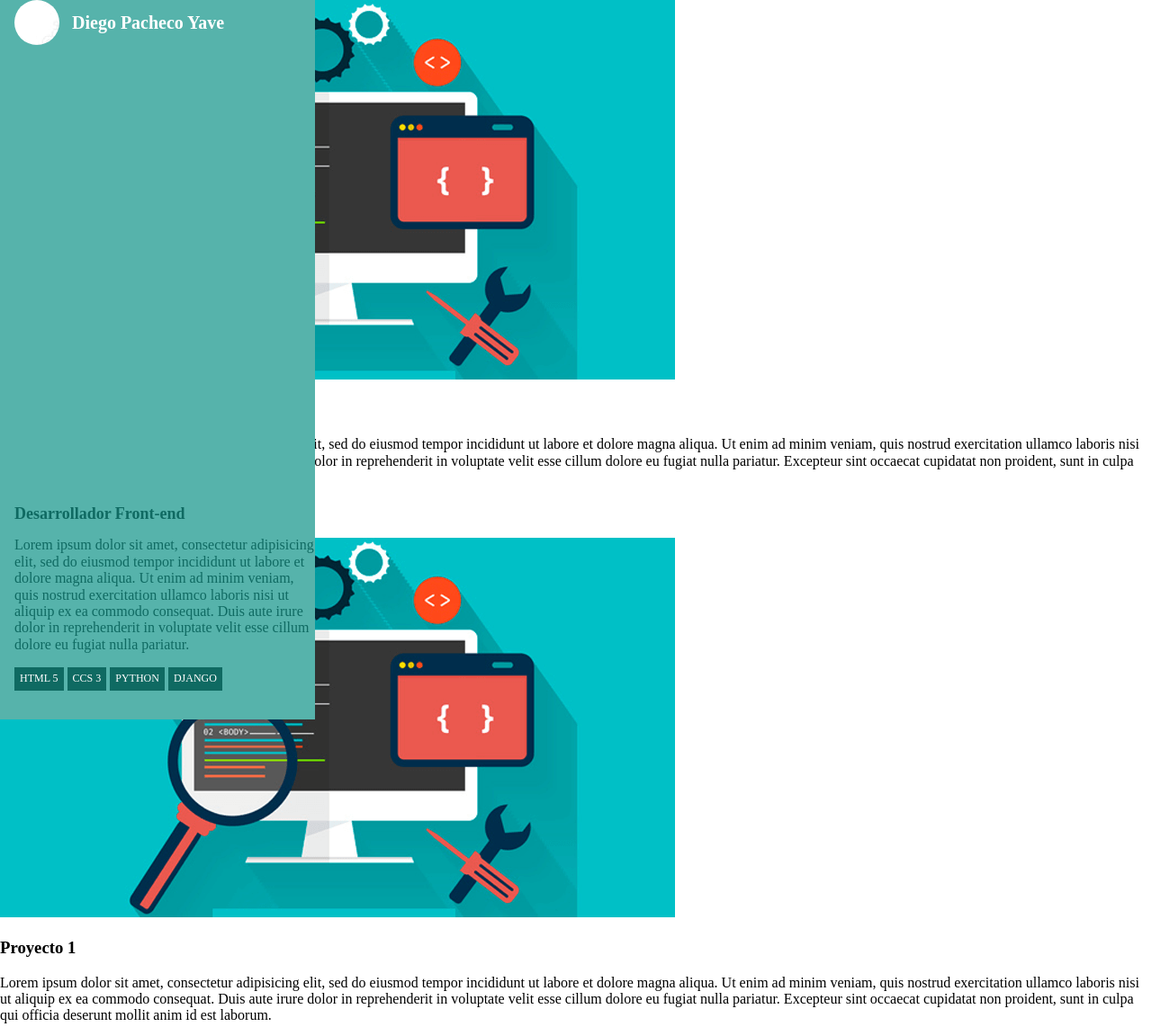
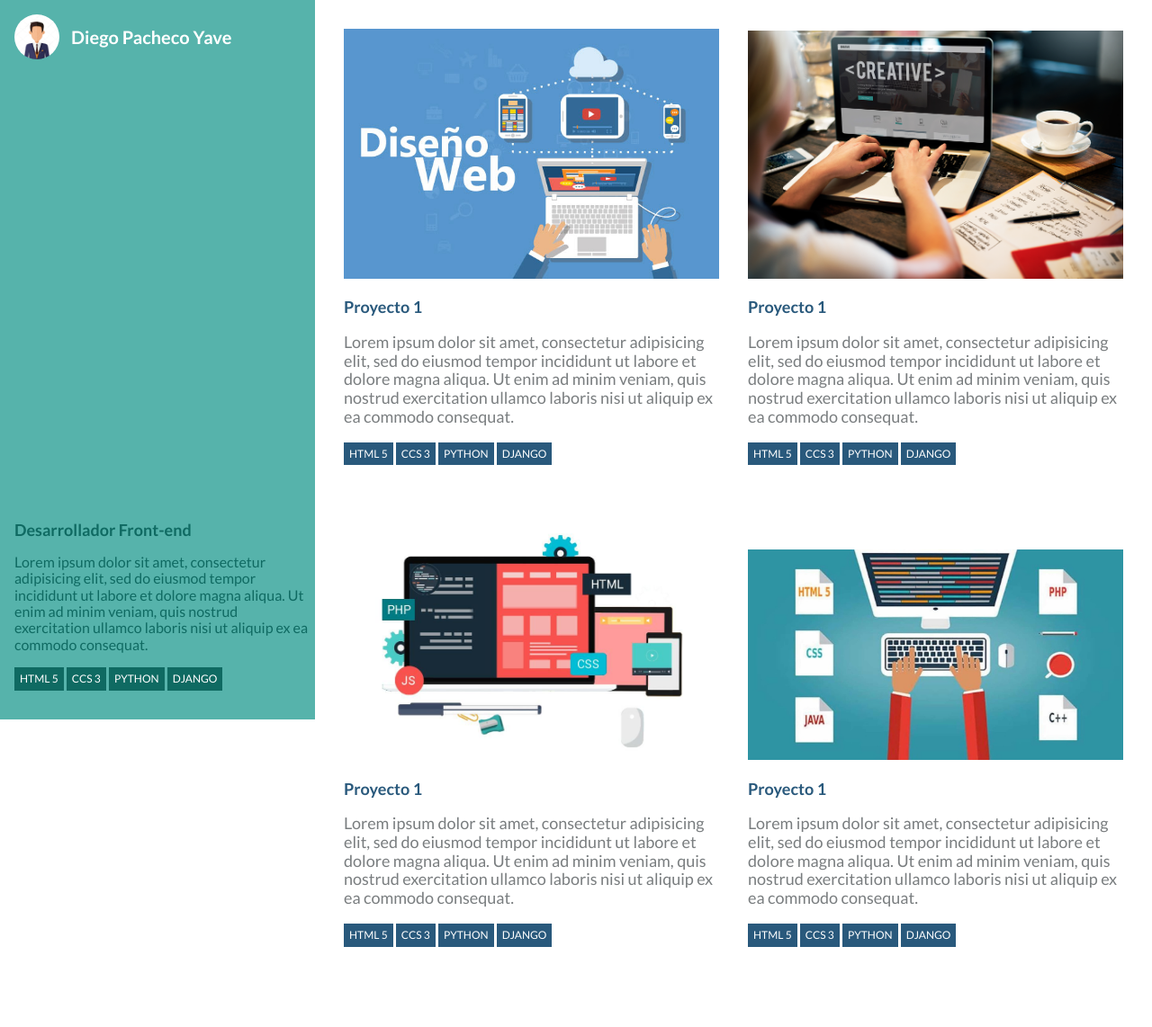
Before and after one commit to diegopacheco-dev/Proyecto-Devcode, a plain HTML site: page index.html in a window 1280 px wide. Shown: the top 1142 px of the page at 90% size. After the commit the page ends 1101 px from the top, so only its background shows below. Drawn offline with Linux system fonts and the light colour scheme.

Commit message:
Terminamos de agregar los estilos a los proyectos, proyecto completo

```diff
--- a/css/estilo.css
+++ b/css/estilo.css
@@ -1,11 +1,15 @@
 *{
 	box-sizing: border-box;/* el padding y el borde se incluye en la caja sin aumentar el ancho*/
+}
+html{
+	font-family: 'Lato', sans-serif;
 }
 .lateral{
 	background-color: #56B3AB;
 	bottom: 0;
 	left: 0;
 	padding-left: 1em;
+	padding-top: 1em;
 	position: fixed;
 	top: 0;
 	width: 350px;
@@ -17,6 +21,10 @@
 	border-radius: 50%;
 	overflow: hidden;  /* lo que sobre de la caja no se muestra*/
 	margin:0;
+}
+
+.perfil__foto{
+	width: 100%;
 }
 
 .perfil__nombres{
@@ -57,3 +65,41 @@
 	padding:.5em;
 
 }
+
+/* Proyectos */
+
+.proyectos{
+	margin-left: 350px;
+	padding: 1em;
+	display: table;
+}
+
+.proyecto{
+	width: 50%;
+	display:table-cell;
+	padding: 1em;
+}
+
+.proyecto__imagen{
+	width: 100%;
+	background-color: blue;
+}
+
+.proyecto__titulo{
+	color: #29597C;
+	font-size: 18px;
+}
+
+.proyecto__descripcion{
+	color:#797D7F;
+	font-size: 18px;
+}
+
+.proyecto .habilidades .habilidad{
+	background-color: #29597C;
+	color: #FFF;
+	display:inline-block;
+	font-size: 12px;
+	padding:.5em;
+
+}
--- a/index.html
+++ b/index.html
@@ -5,9 +5,12 @@
 	<title>Proyecto Portafolio</title>
 	<link rel="stylesheet" href="css/vendor/normalize.css">
 	<link rel="stylesheet" href="css/estilo.css">
+	<link href="https://fonts.googleapis.com/css?family=Lato:400,700&display=swap" rel="stylesheet">
+
 </head>
 <body>
 	<section class="lateral">
+
 		<div class="perfil">
 			<figure class="perfil__circulo">
 				<img src="img/foto.jpg" alt="" class="perfil__foto">
@@ -18,8 +21,7 @@
 				<p class="informacion__descripcion">Lorem ipsum dolor sit amet, consectetur adipisicing elit, sed do eiusmod
 				tempor incididunt ut labore et dolore magna aliqua. Ut enim ad minim veniam,
 				quis nostrud exercitation ullamco laboris nisi ut aliquip ex ea commodo
-				consequat. Duis aute irure dolor in reprehenderit in voluptate velit esse
-				cillum dolore eu fugiat nulla pariatur.</p>
+				consequat.</p>
 
 				<ul class="habilidades">
 					<li class="habilidad">HTML 5</li>
@@ -33,16 +35,16 @@
 
 	<section class="proyectos">
 
-		<article class="proyecto">
-				<img src="img/proyecto1.png" class="proyecto__imagen" alt="">
+		<div class="row">
+
+			<article class="proyecto">
+				<img src="img/proyecto1.jpg" class="proyecto__imagen" alt="">
 				<h3 class="proyecto__titulo">Proyecto 1
 				</h3>
 				<p class="proyecto__descripcion">Lorem ipsum dolor sit amet, consectetur adipisicing elit, sed do eiusmod
 				tempor incididunt ut labore et dolore magna aliqua. Ut enim ad minim veniam,
 				quis nostrud exercitation ullamco laboris nisi ut aliquip ex ea commodo
-				consequat. Duis aute irure dolor in reprehenderit in voluptate velit esse
-				cillum dolore eu fugiat nulla pariatur. Excepteur sint occaecat cupidatat non
-				proident, sunt in culpa qui officia deserunt mollit anim id est laborum.</p>
+				consequat.</p>
 				<ul class="habilidades">
 					<li class="habilidad">HTML 5</li>
 					<li class="habilidad">CCS 3</li>
@@ -53,15 +55,34 @@
 		</article>
 
 		<article class="proyecto">
-				<img src="img/proyecto1.png" class="proyecto__imagen" alt="">
+				<img src="img/proyecto2.jpg" class="proyecto__imagen" alt="">
 				<h3 class="proyecto__titulo">Proyecto 1
 				</h3>
 				<p class="proyecto__descripcion">Lorem ipsum dolor sit amet, consectetur adipisicing elit, sed do eiusmod
 				tempor incididunt ut labore et dolore magna aliqua. Ut enim ad minim veniam,
 				quis nostrud exercitation ullamco laboris nisi ut aliquip ex ea commodo
-				consequat. Duis aute irure dolor in reprehenderit in voluptate velit esse
-				cillum dolore eu fugiat nulla pariatur. Excepteur sint occaecat cupidatat non
-				proident, sunt in culpa qui officia deserunt mollit anim id est laborum.</p>
+				consequat.</p>
+				<ul class="habilidades">
+					<li class="habilidad">HTML 5</li>
+					<li class="habilidad">CCS 3</li>
+					<li class="habilidad">PYTHON</li>
+					<li class="habilidad">DJANGO</li>
+				</ul>
+
+		</article>
+
+		</div>
+
+		<div class="row">
+
+			<article class="proyecto">
+				<img src="img/proyecto3.jpg" class="proyecto__imagen" alt="">
+				<h3 class="proyecto__titulo">Proyecto 1
+				</h3>
+				<p class="proyecto__descripcion">Lorem ipsum dolor sit amet, consectetur adipisicing elit, sed do eiusmod
+				tempor incididunt ut labore et dolore magna aliqua. Ut enim ad minim veniam,
+				quis nostrud exercitation ullamco laboris nisi ut aliquip ex ea commodo
+				consequat.</p>
 				<ul class="habilidades">
 					<li class="habilidad">HTML 5</li>
 					<li class="habilidad">CCS 3</li>
@@ -72,15 +93,13 @@
 		</article>
 
 		<article class="proyecto">
-				<img src="img/proyecto1.png" class="proyecto__imagen" alt="">
+				<img src="img/proyecto4.jpg" class="proyecto__imagen" alt="">
 				<h3 class="proyecto__titulo">Proyecto 1
 				</h3>
 				<p class="proyecto__descripcion">Lorem ipsum dolor sit amet, consectetur adipisicing elit, sed do eiusmod
 				tempor incididunt ut labore et dolore magna aliqua. Ut enim ad minim veniam,
 				quis nostrud exercitation ullamco laboris nisi ut aliquip ex ea commodo
-				consequat. Duis aute irure dolor in reprehenderit in voluptate velit esse
-				cillum dolore eu fugiat nulla pariatur. Excepteur sint occaecat cupidatat non
-				proident, sunt in culpa qui officia deserunt mollit anim id est laborum.</p>
+				consequat.</p>
 				<ul class="habilidades">
 					<li class="habilidad">HTML 5</li>
 					<li class="habilidad">CCS 3</li>
@@ -90,24 +109,7 @@
 
 		</article>
 
-		<article class="proyecto">
-				<img src="img/proyecto1.png" class="proyecto__imagen" alt="">
-				<h3 class="proyecto__titulo">Proyecto 1
-				</h3>
-				<p class="proyecto__descripcion">Lorem ipsum dolor sit amet, consectetur adipisicing elit, sed do eiusmod
-				tempor incididunt ut labore et dolore magna aliqua. Ut enim ad minim veniam,
-				quis nostrud exercitation ullamco laboris nisi ut aliquip ex ea commodo
-				consequat. Duis aute irure dolor in reprehenderit in voluptate velit esse
-				cillum dolore eu fugiat nulla pariatur. Excepteur sint occaecat cupidatat non
-				proident, sunt in culpa qui officia deserunt mollit anim id est laborum.</p>
-				<ul class="habilidades">
-					<li class="habilidad">HTML 5</li>
-					<li class="habilidad">CCS 3</li>
-					<li class="habilidad">PYTHON</li>
-					<li class="habilidad">DJANGO</li>
-				</ul>
-
-		</article>
+		</div>
 
 	</section>
 </body>
```
Also changed, not shown: img/proyecto1.jpg (added), img/proyecto1.png (deleted), img/proyecto2.jpg (added), img/proyecto2.png (deleted), img/proyecto3.jpg (added), img/proyecto3.png (deleted), img/proyecto4.jpg (added), img/proyecto4.png (deleted), img/proyecto5.png (deleted), img/proyecto6.png (deleted).
